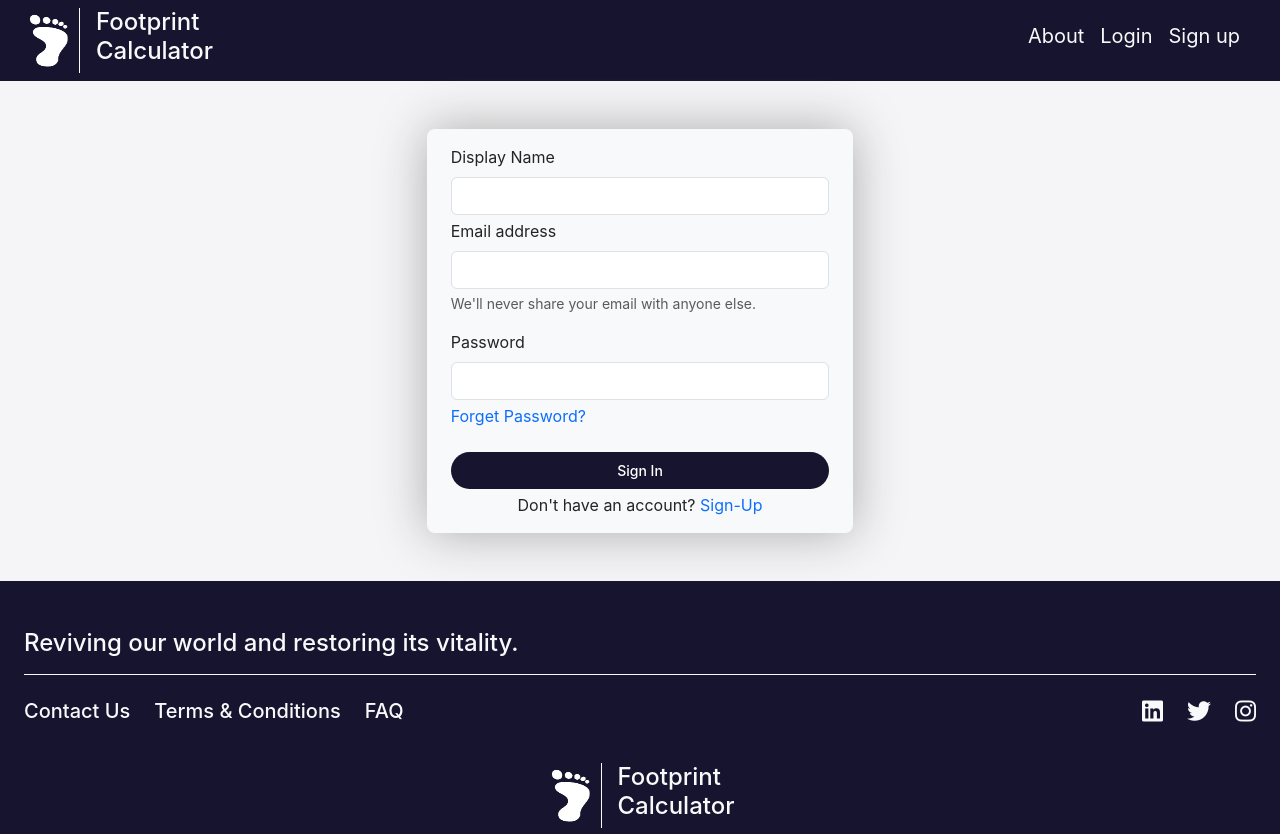
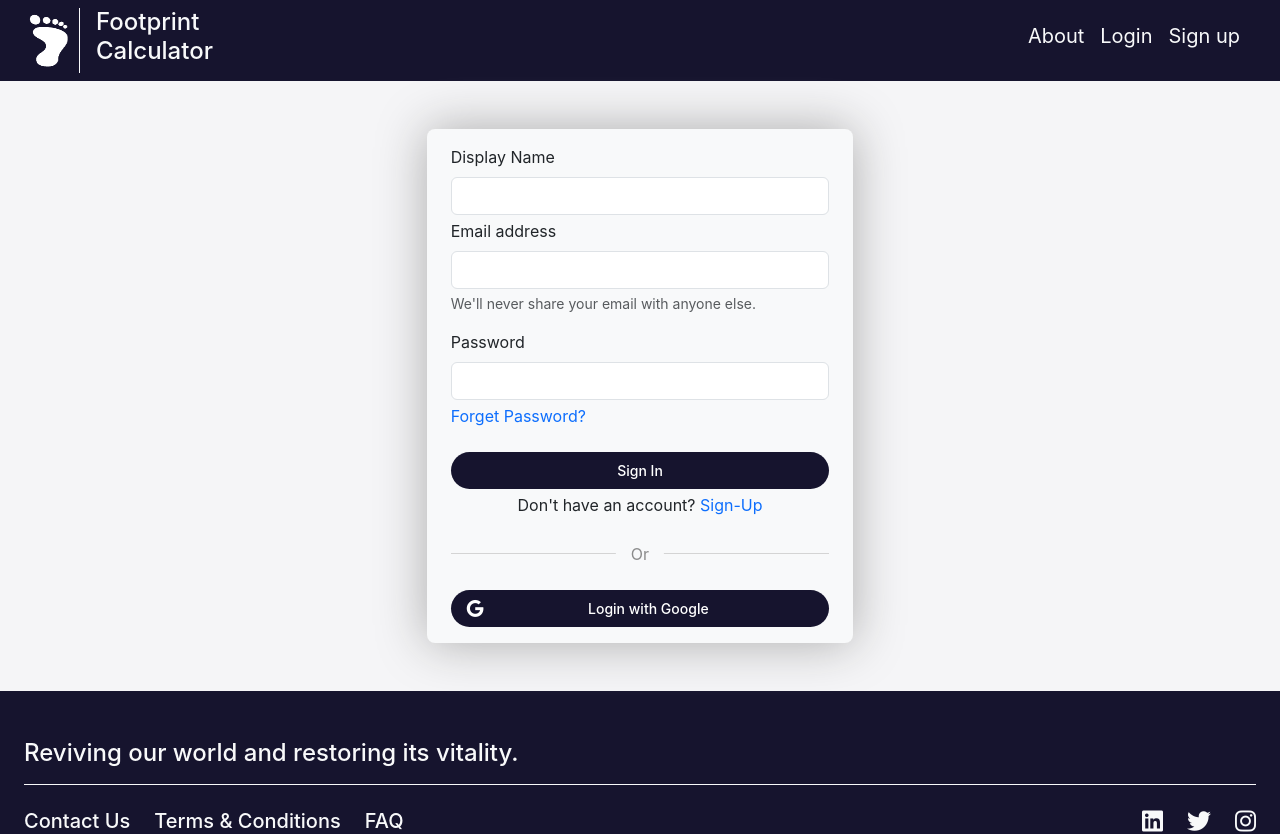
Before and after one commit to KrishnaKhattri-27/Carbon-Footprint, a React (Create React App) app: page /login in a window 1280 px wide. Shown: the top 834 px of the page. Built offline with nearby package versions, Linux system fonts and the light colour scheme.

Commit message:
google login

```diff
--- a/src/pages/Login.js
+++ b/src/pages/Login.js
@@ -61,6 +61,11 @@ function Login() {
             <div className="text-center mt-1">
                 <span>Don't have an account?<Link to="/signup"> Sign-Up</Link></span>
             </div>
+            <div className="line"></div>
+            <div className="google-signin py-2 px-3 button d-flex mt-3">
+                <i class="fa-brands fa-google fa-lg"></i>
+                <span className="d-block w-100 text-center">Login with Google</span>
+            </div>
               </>
           </div>
         </div>
```
